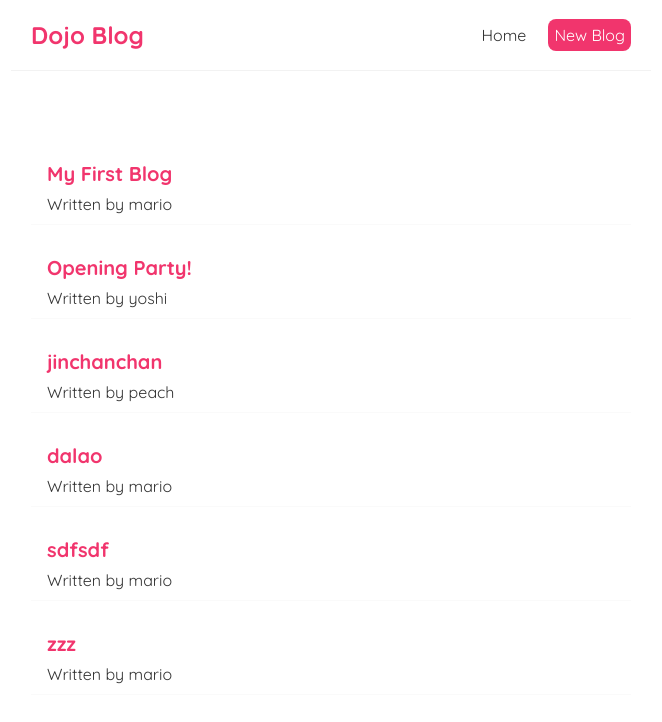
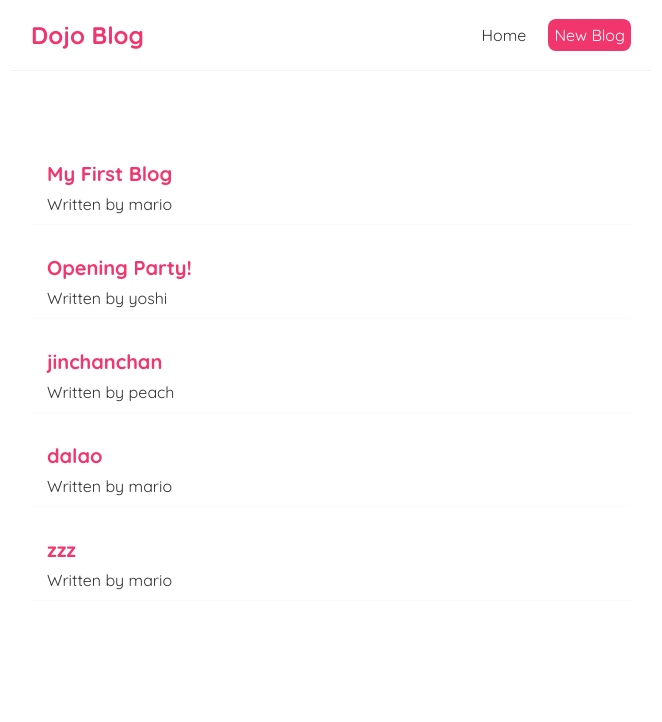
Before and after one commit to githubxiaoou/blog-demo-react-ts, a React (Vite) app in the folder dojo-blog/: page / in a window 1280 px wide. Shown: the top 722 px of the page, without its empty margins (309-971 px from the left). Built offline with nearby package versions, Linux system fonts and the light colour scheme; data requests are answered from the project's data file.

Commit message:
#31 - Deleting Blogs

```diff
--- a/dojo-blog/data/db.json
+++ b/dojo-blog/data/db.json
@@ -25,12 +25,6 @@
       "author": "mario"
     },
     {
-      "id": "7f6c",
-      "title": "sdfsdf",
-      "body": "sdfsdfsdf",
-      "author": "mario"
-    },
-    {
       "id": "30e1",
       "title": "zzz",
       "body": "sssss",
--- a/dojo-blog/src/BlogDetails.tsx
+++ b/dojo-blog/src/BlogDetails.tsx
@@ -1,10 +1,20 @@
-import { useParams } from "react-router-dom";
+import { useNavigate, useParams } from "react-router-dom";
 import type { Blog } from "./Home";
 import useFetch from "./useFetch";
 
 const BlogDetails = () => {
   const { id } = useParams();
   const { data: blog } = useFetch<Blog>(`http://localhost:4000/blogs/${id}`);
+  const navigate = useNavigate();
+
+  function handleDelete(id: number): void {
+    fetch(`http://localhost:4000/blogs/${id}`, {
+      method: "DELETE",
+    }).then(() => {
+      console.log("Blog deleted");
+      navigate("/");
+    });
+  }
 
   return (
     <div className="blog-details">
@@ -13,6 +23,7 @@
           <h2>{blog.title}</h2>
           <p>{blog.body}</p>
           <p>Written by {blog.author}</p>
+          <button onClick={() => handleDelete(blog.id)}>delete</button>
         </>
       ) : (
         <div>Loading...</div>
```
